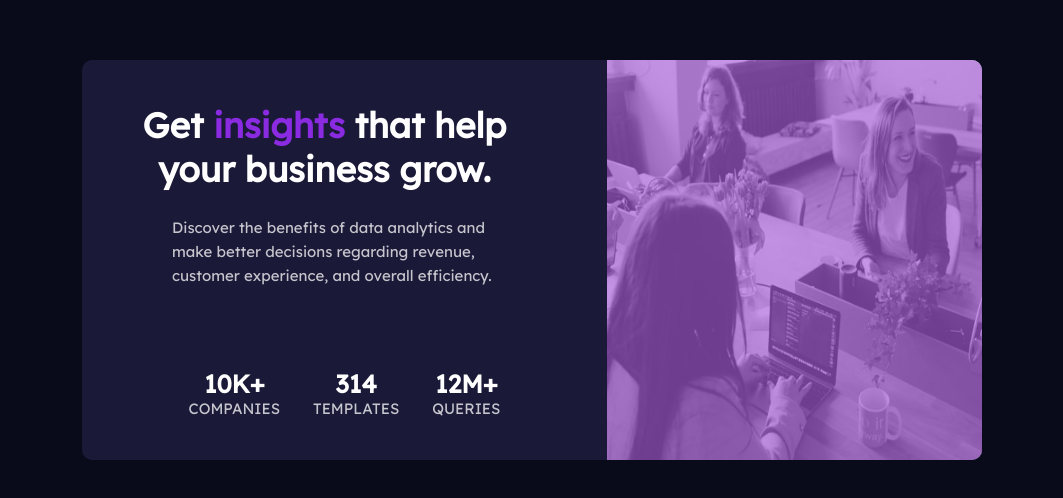
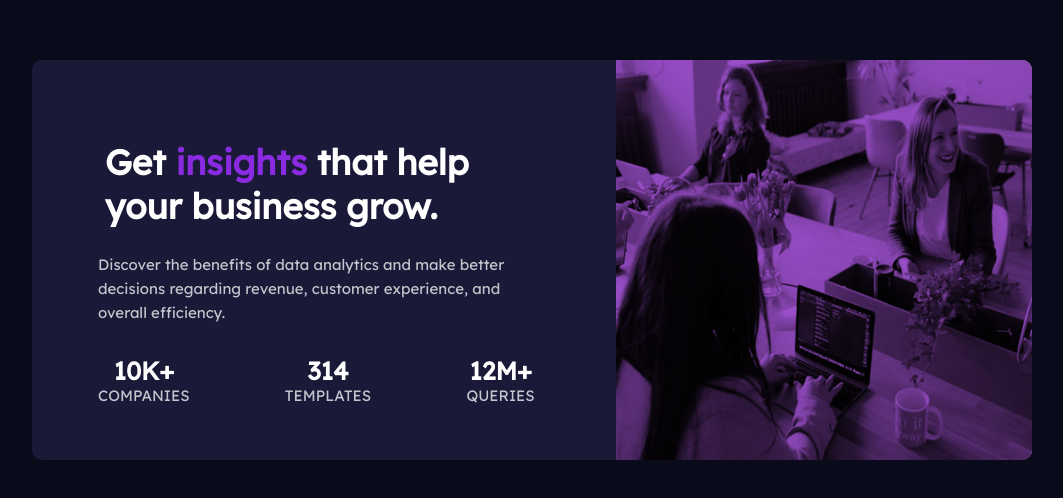
Before and after one commit to amaar09/stats-preview-card-component-main, a plain HTML site: page index.html in a window 1280 px wide. Shown: the part 140-638 px from the top of the page, without its empty margins (108-1171 px from the left). Drawn offline with Linux system fonts and the light colour scheme.

Commit message:
my 3rd challange and its second commit

```diff
--- a/style.css
+++ b/style.css
@@ -1,6 +1,7 @@
+  /* 2nd attempt */
   @import url("https://fonts.googleapis.com/css2?family=Lexend+Deca&display=swap");
 
-:root {
+  :root {
   --Very-dark-blue: hsl(233, 47%, 7%);
   --Dark-desaturated-blue: hsl(244, 38%, 16%);
   --Soft-violet: hsl(277, 64%, 61%);
@@ -42,8 +43,8 @@ body {
 
 main {
   background: hsl(244, 38%, 16%);
-  margin: 90px 100px;
-  padding: 0 0 25px 0;
+  /* margin: 90px 100px;
+  padding: 0 0 25px 0; */
   border-radius: 10px;
 
   display: flex;
@@ -58,7 +59,7 @@ main {
   text-align: center;
   font-weight: 600;
   font-size: 35px;
-  padding: 25px 50px;
+  padding: 25px 7px;
 }
 
 .container h2 span {
@@ -72,7 +73,7 @@ main {
   color: hsla(0, 0%, 100%, 0.75);
 
   text-align: center;
-  padding: 0 90px 25px 90px;
+  padding: 0 20px 25px 20px;
 }
 
 .container .card ul {
@@ -107,19 +108,28 @@ main {
 
 
 }
-
+/* .card-picture img {
+  display: block;
+  max-width: 100%;
+  height: 100%;
+  border-radius: 0 10px 10px 0;
+} */
 .card-picture {
   z-index: 1;
   position: relative;
 }
-
+/* hsl(277, 64%, 61%) */
 .image-overlay {
   position: absolute;
   z-index: 999;
   border-radius: 10px 10px 0 0;
-  background: hsl(277, 64%, 61%, 0.65);
   width: 100%;
   height: 100%;
+  background:  rgb(129, 33, 189);
+  /* The mix-blend-mode property specifies how an element's
+  content should blend with its direct parent background. */
+  mix-blend-mode: multiply;
+  opacity: 0.8
 }
 
 @media only screen and (min-width: 949px) {
@@ -136,7 +146,7 @@ main {
 
   main {
     /* border: 2px solid red; */
-    width: 900px;
+    width: 1000px;
     height: 400px;
     margin: 5px;
     padding: 0;
@@ -152,34 +162,40 @@ main {
   }
 
   .card-picture {
-    /* border: 2px solid rgb(241, 239, 244); */
-    /* background-image: url("./images/image-header-desktop.jpg"); */
-    background-repeat: no-repeat;
-    background-size: cover;
     width: 90%;
     height:400px;
     border-radius: 0 10px 10px 0;
   }
-.card-picture img{
+/* .card-picture img{
   height:100%;
   border-radius: 0 10px 10px 0;
+} */
+.card-picture img {
+  display:block;
+  max-width: 100%;
+  height: 100%;
+  border-radius: 0 10px 10px 0;
+}
+.discription{
+  padding: 0 81px 0 66px;
 }
   .container h2 {
-    padding-right: 90px;
+    /* padding-right: 90px; */
+    text-align: left;
   }
 
   .container p {
     text-align: left;
-    padding-right: 100px;
+    padding: 0px;
   }
 
   .container .card ul {
     list-style-type: none;
-    padding: 25px 90px;
+    padding: 0px 0px;
 
     display: flex;
     flex-direction: row;
-    justify-content: space-around;
+    justify-content: space-between;
     align-items: center;
     align-content: center;
   }
```
